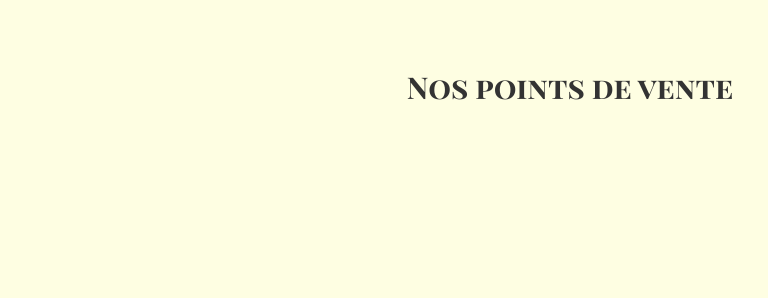
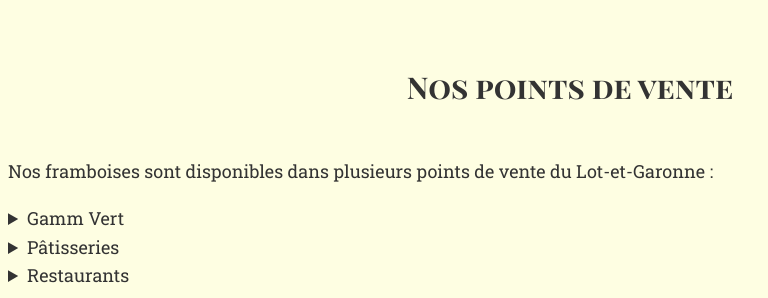
Before and after one commit to LittleBib/les-vergers-de-la-huppe, a plain HTML site: page index.html in a window 1280 px wide. Shown: the part 1967-2265 px from the top of the page, 0-768 px from the left. Before the commit the page ends 2124 px from the top, so only its background shows below. Drawn offline with Linux system fonts and the light colour scheme.

Commit message:
Update index.html

```diff
--- a/index.html
+++ b/index.html
@@ -36,6 +36,25 @@
         <span class="logo-title">Nos points de vente</span>
         <img class="logo" src="img/Logo detouré.png" alt="Logo">
     </h2>
+    <section class="points-de-vente">
+    <p>Nos framboises sont disponibles dans plusieurs points de vente du Lot-et-Garonne :</p>
+
+    <details>
+        <summary>Gamm Vert</summary>
+        <p>Retrouvez nos framboises dans les magasins Gamm Vert de Monflanquin, Montayral et Villeneuve-sur-Lot.</p>
+    </details>
+
+    <details>
+        <summary>Pâtisseries</summary>
+        <p>Nos framboises sont utilisées par plusieurs pâtisseries artisanales comme Stéphane et Béatrice Pelletier, Patiboul, Maison Léopaul et Au Pain des Champs.</p>
+    </details>
+
+    <details>
+        <summary>Restaurants</summary>
+        <p>Certains restaurants de la région, comme Nord-Sud et Terrasse des Art’s Cade, mettent en valeur nos framboises dans leurs créations.</p>
+    </details>
+</section>
+
 
 </body>
 </html>
```
